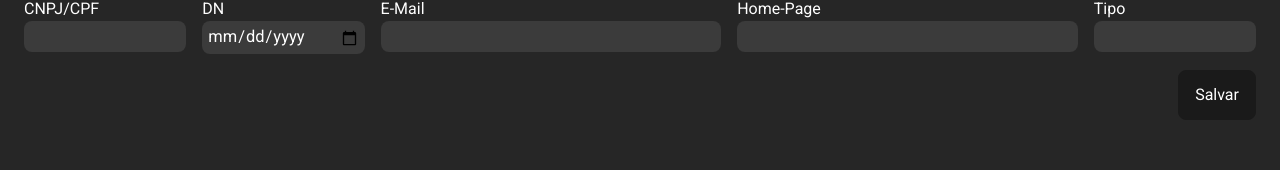
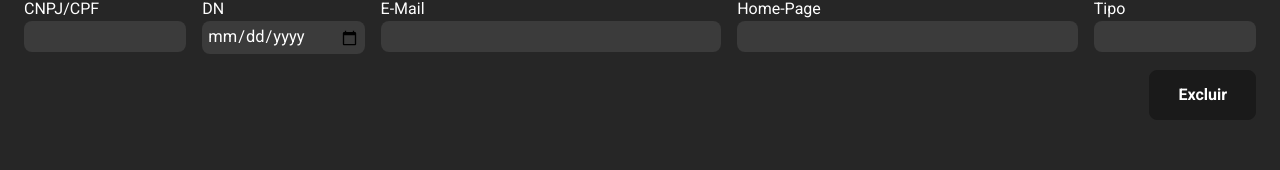
Before and after one commit to Joao123433/LABES-client, a React (Vite) app: page /clientes/new in a window 1280 px wide. Shown: the part 285-455 px from the top of the page. Built offline with nearby package versions, Linux system fonts and the light colour scheme; no server answers.

Commit message:
funcao para deletar client

```diff
--- a/src/context/ClientesContext.tsx
+++ b/src/context/ClientesContext.tsx
@@ -34,10 +34,10 @@ export function ItemProvider({ children }: ClientesInterface) {
     setClientes([updateItem, ...ClientesFilter])
   }
 
-  async function deleteCliente(id: string) {
-    const response = await api.delete(`deletar/${id}`)
+  async function deleteCliente(codigo: string) {
+    const response = await api.delete('deletar', { headers: { codigo } })
 
-    const ClientesFilter = clientes.filter((clientes) => clientes.codigo !== response.data.codigo)
+    const ClientesFilter = clientes.filter((client) => client.codigo !== response.data[0].codigo)
 
     setClientes([...ClientesFilter])
   }
--- a/src/pages/clientes/NewClient/Index.tsx
+++ b/src/pages/clientes/NewClient/Index.tsx
@@ -2,6 +2,7 @@ import type { SetStateAction } from "react";
 import { Container } from "./Styles";
 import InputMask from "react-input-mask";
 import { UseNewCliente } from "../../../hooks/UseNewCliente";
+import { Link } from "react-router-dom";
 
 export function NewCliente() {
 	const { loja, setLoja, nome, setNome, fisicaJuridica, setFisicaJuridica, fantasia, setFantasia, cep, settingCep, handleCep, estado, setEstado, endereco, setEndereco, bairro, setBairro, codigoMunicipio, setCodigoMunicipio, municipio, setMunicipio, pais, setPais, telefone, setTelefone, cnpjCpf, setCnpjCpf, dataNascimento, setDataNascimento, email, setEmail, homePage, setHomePage, tipo, setTipo, handleClick} = UseNewCliente()
@@ -104,7 +105,9 @@ export function NewCliente() {
 					</div>
 				</section>
 
-				<button type="button" className="py-3 px-4 hover:border-indigo-800" onClick={handleClick}>Salvar</button>
+				<button type="button" className="py-3 px-4 hover:border-indigo-800" onClick={handleClick}>
+					<Link to="/clientes" className="px-3 py-1 text-white font-bold">Excluir</Link>
+				</button>
 			</form>
 		</>
 	);
--- a/src/pages/clientes/ShowClient/index.tsx
+++ b/src/pages/clientes/ShowClient/index.tsx
@@ -17,7 +17,7 @@ export default function ShowItem() {
               <button type="button" className="bg-white px-3 py-1 border-0 hover:scale-105 h-full">Atualizar</button>
             </Link>
             <button type="button" className="bg-red-500 text-black border-0 hover:scale-105" onClick={() => {clientContext.deleteCliente(codigo as string)}}>
-              <Link to="/controle-estoque-react/" className="text-black px-3 py-1">Excluir</Link>
+              <Link to="/clientes" className="text-black px-3 py-1">Excluir</Link>
             </button>
           </div>
         </div>
```
